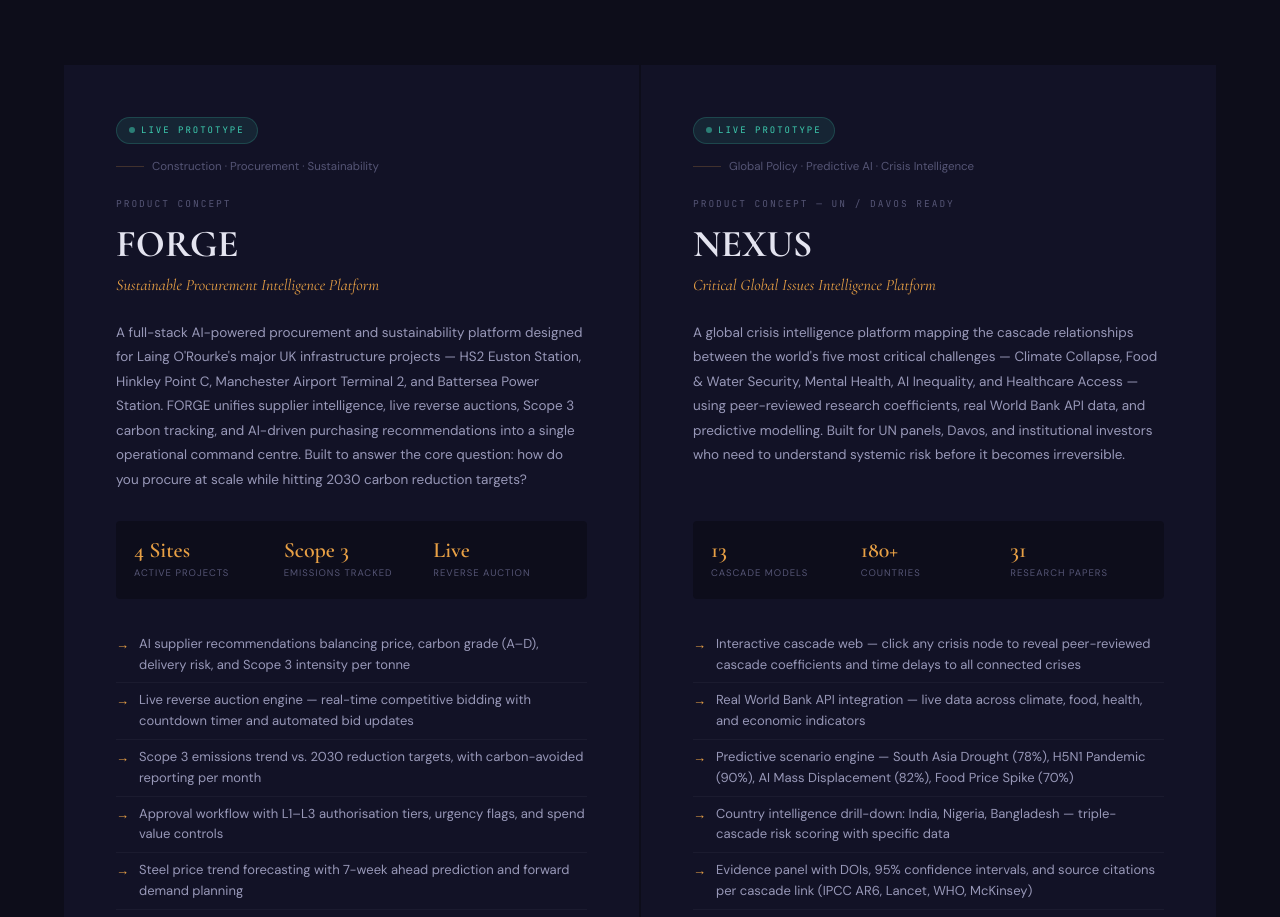
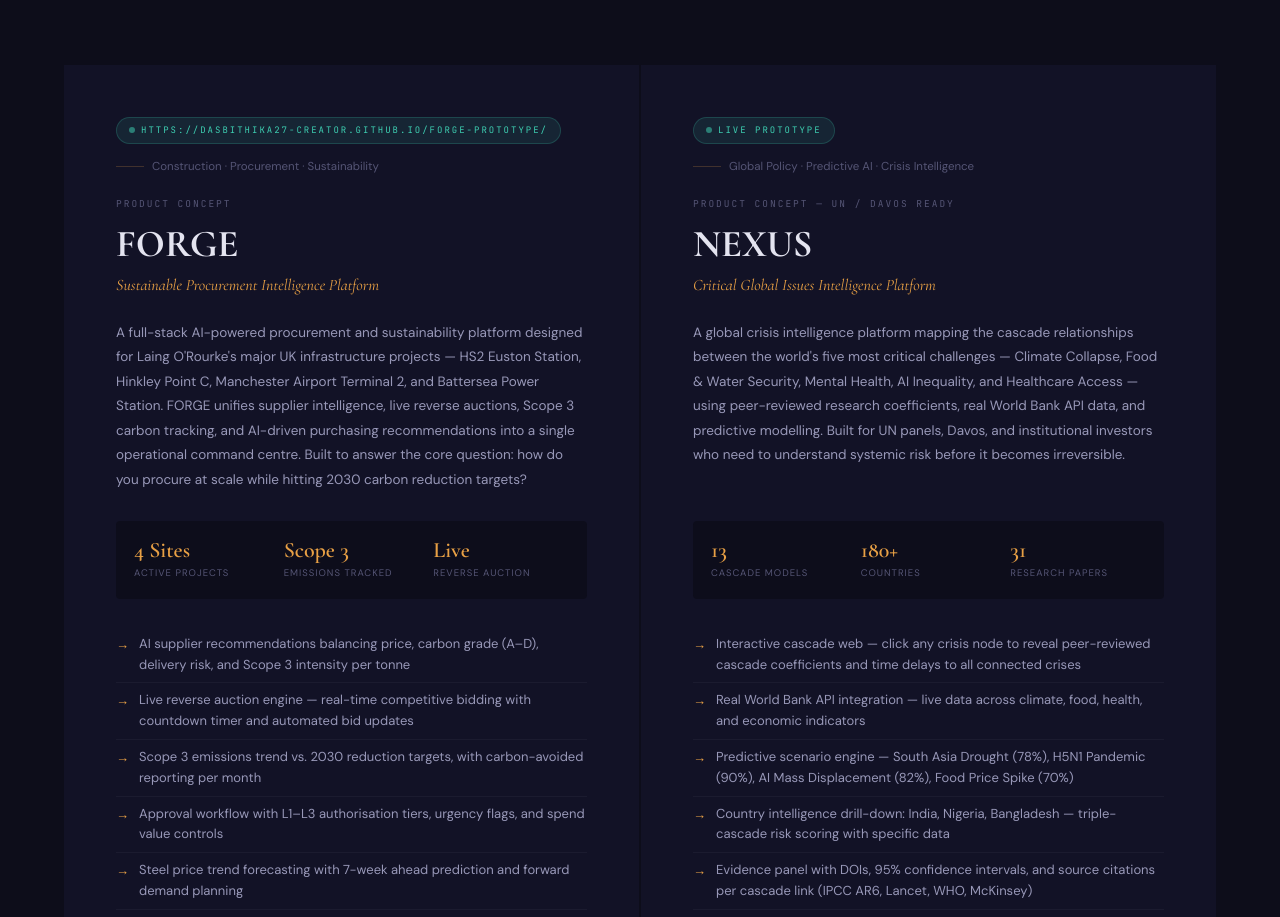
Before and after one commit to dasbithika27-creator/Portfolio, a plain HTML site: page index.html in a window 1280 px wide. Shown: the part 4745-5662 px from the top of the page. Drawn offline with nearby package versions, Linux system fonts and the light colour scheme.

Commit message:
Update index.html

```diff
--- a/index.html
+++ b/index.html
@@ -319,7 +319,7 @@
     <div class="wc">
       <div class="wci">
         <div class="wc-accent acc-forge"></div>
-        <div class="proto-badge"><span class="proto-dot"></span>Live Prototype</div>
+        <div class="proto-badge"><span class="proto-dot"></span>https://dasbithika27-creator.github.io/forge-prototype/</div>
         <div class="sector-bar">Construction · Procurement · Sustainability</div>
         <div class="wc-type">Product Concept</div>
         <div class="wc-title">FORGE</div>
```
